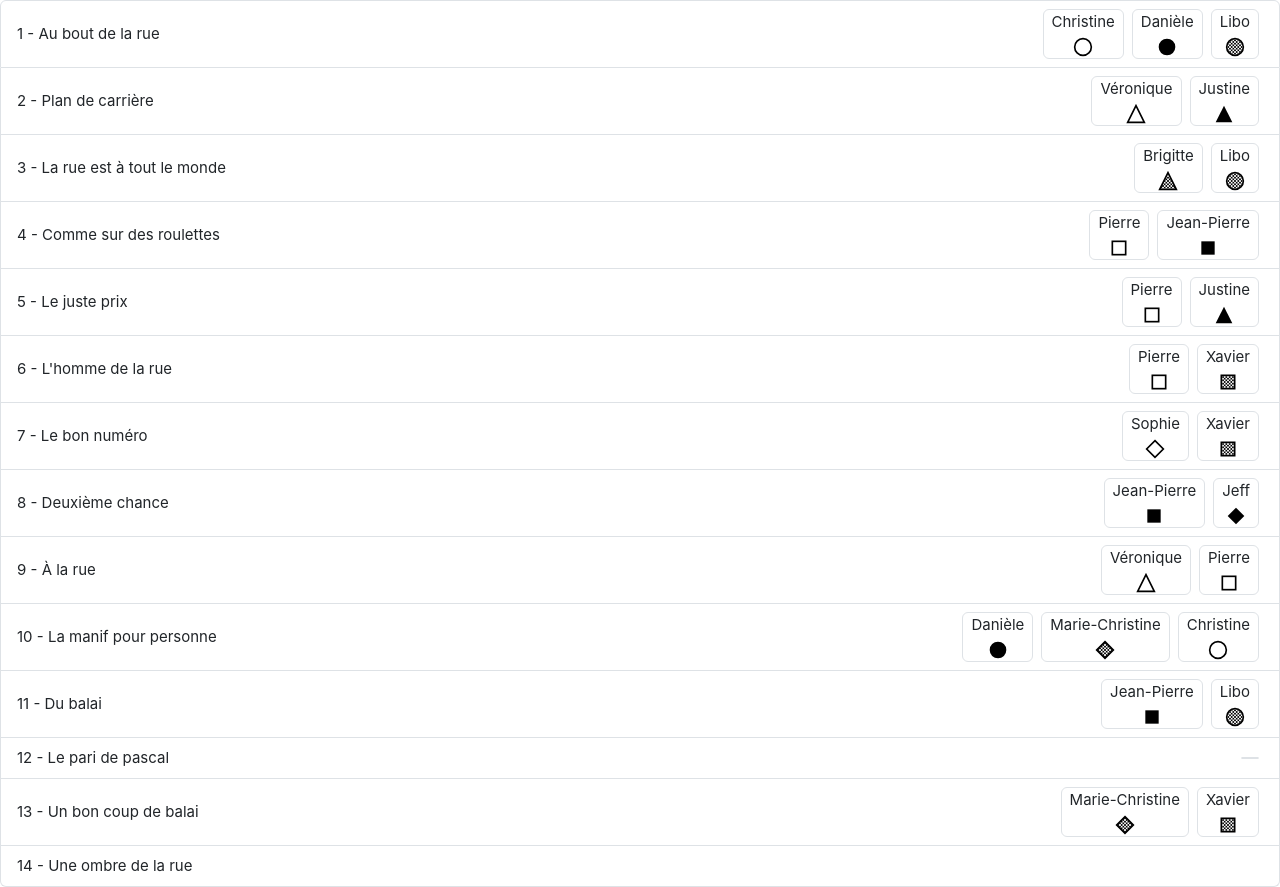
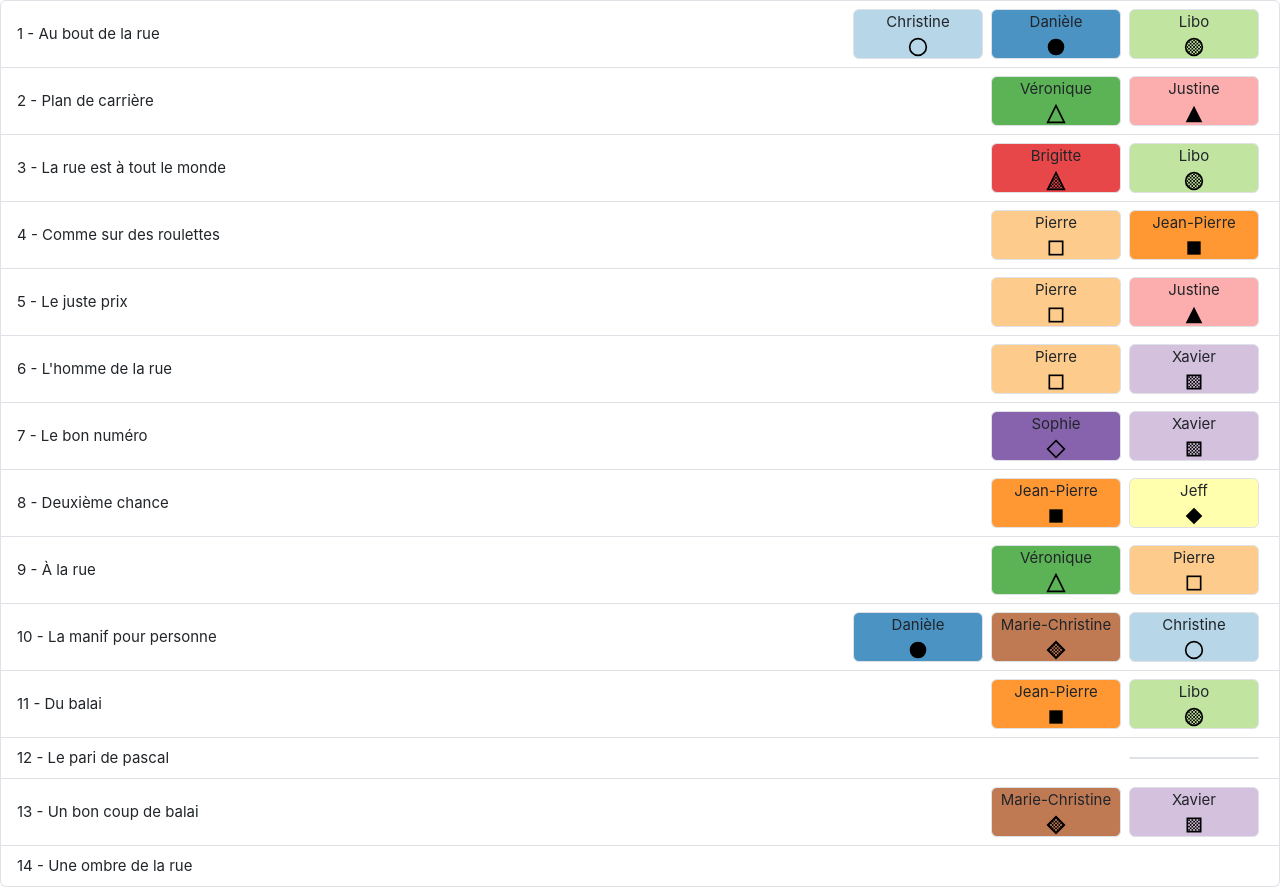
Before and after one commit to pgiraud/breves_de_trottoir, a Vue app: page / in a window 1280 px wide. Built offline with nearby package versions, Linux system fonts and the light colour scheme.

Commit message:
Show colors

```diff
--- a/src/App.vue
+++ b/src/App.vue
@@ -162,11 +162,26 @@ const symbols = [
 `,
 ];
 
-const actorSymbols = ref(
+const colors = [
+  "#a6cee3",
+  "#1f78b4",
+  "#b2df8a",
+  "#33a02c",
+  "#fb9a99",
+  "#e31a1c",
+  "#fdbf6f",
+  "#ff7f00",
+  "#cab2d6",
+  "#6a3d9a",
+  "#ffff99",
+  "#b15928",
+];
+
+const actors = ref(
   Object.assign(
     {},
     ..._.union(...initialBreves.map((breve) => breve.actors)).map((actor, i) => {
-      return { [actor]: symbols[i] };
+      return { [actor]: { symbol: symbols[i], color: colors[i] } };
     }),
   ),
 );
@@ -183,7 +198,8 @@ const actorSymbols = ref(
           <div class="d-flex flex-row ml-auto">
             <ActorItem
               :actor="actor"
-              :symbol="actorSymbols[actor]"
+              :symbol="actors[actor].symbol"
+              :color="actors[actor].color"
               v-for="actor in element.actors"
               class="mx-1"
             />
--- a/src/components/ActorItem.vue
+++ b/src/components/ActorItem.vue
@@ -1,9 +1,13 @@
 <script setup>
-defineProps(["actor", "symbol"]);
+defineProps(["actor", "symbol", "color"]);
 </script>
 
 <template>
-  <div class="d-flex flex-column align-items-center border rounded px-2">
+  <div
+    class="d-flex flex-column align-items-center border rounded px-2"
+    :style="{ 'background-color': `${color}cc` }"
+    style="width: 130px"
+  >
     {{ actor }}
     <span v-html="symbol" class="symbol"> </span>
   </div>
--- a/vite.config.js
+++ b/vite.config.js
@@ -1,16 +1,15 @@
-import { fileURLToPath, URL } from 'node:url'
+import { fileURLToPath, URL } from "node:url";
 
-import { defineConfig } from 'vite'
-import vue from '@vitejs/plugin-vue'
+import { defineConfig } from "vite";
+import vue from "@vitejs/plugin-vue";
 
 // https://vitejs.dev/config/
 export default defineConfig({
-  plugins: [
-    vue(),
-  ],
+  plugins: [vue()],
+  base: "./",
   resolve: {
     alias: {
-      '@': fileURLToPath(new URL('./src', import.meta.url))
-    }
-  }
-})
+      "@": fileURLToPath(new URL("./src", import.meta.url)),
+    },
+  },
+});
```
